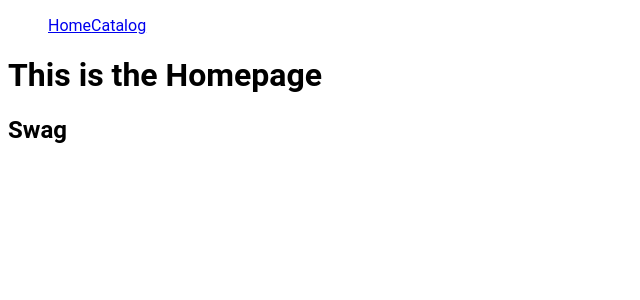
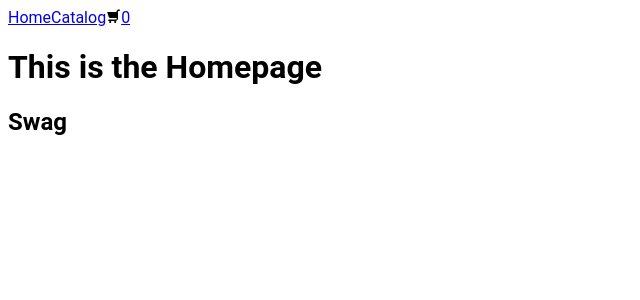
Before and after one commit to Ying-lenny/odin-shopping, a React (Create React App) app: page / in a window 1280 px wide. Shown: the top 300 px of the page, without its empty margins (0-640 px from the left). Built offline with nearby package versions, Linux system fonts and the light colour scheme.

Commit message:
Created new page views and moved cart to navbar

```diff
--- a/src/App.js
+++ b/src/App.js
@@ -1,15 +1,40 @@
-const App = () => {
-  return (
-    <div>
-      <h1>This is the Homepage</h1>
-      <h2>Swag</h2>
-    </div>
-  );
-};
+import { BrowserRouter, Routes, Route } from 'react-router-dom';
+import Homepage from './pages/Homepage';
+import CatalogPage from './pages/CatalogPage';
+import Nav from './Components/Nav';
+import ShoppingCart from './Components/ShoppingCart'
+import { CartProvider } from "./context/CartContext";
+import { useState } from 'react';
 
-  //! Red
-  //*Highlight
-  //?Blue
-  //Todo
+function App() {
+    const [showCart, setShowCart] = useState(false)
+
+	function toggleShoppingCart(e){
+		e.preventDefault()
+		setShowCart(!showCart)
+	}
+
+    return (
+        <CartProvider>
+            <BrowserRouter>
+                <div className='Router'>
+                    <Nav toggleShoppingCart={toggleShoppingCart}/>
+					{showCart ?
+						<div
+							key="shoppingCart"
+							className='shopping-cart-sidebar'
+						>
+							<ShoppingCart toggleShoppingCart={toggleShoppingCart}/>
+						</div>
+					: null}
+                    <Routes>
+                        <Route path='/' exact element={<Homepage/>}/>
+                        <Route path='/Catalog' element={<CatalogPage/>}/>
+                    </Routes>
+                </div>
+            </BrowserRouter>
+        </CartProvider>
+    )
+}
 
 export default App;
--- /dev/null
+++ b/src/Assets/Cart.js
@@ -0,0 +1,18 @@
+import * as React from "react"
+
+const SvgComponent = (props) => (
+  <svg
+    xmlns="http://www.w3.org/2000/svg"
+    width={15}
+    height={15}
+    style={{
+      enableBackground: "new 0 0 15 15",
+    }}
+    xmlSpace="preserve"
+    {...props}
+  >
+    <path d="M13.2 1.5s-1.391-.041-1.946.5c-.534.52-.754.918-.754 2H1.2l1.394 4.814c.003.008.01.015.013.022.235.657.848 1.13 1.579 1.158l.013.006h6.5v.2s.001.3-.199.7c-.2.4-.3.6-1.1.6H2.9c-1 0-1 1.5 0 1.5H9.3c1.2 0 2.1-.7 2.4-1.4.3-.7.3-1.3.3-1.3V4c0-.524.229-1 .7-1h.55a.75.75 0 0 0 0-1.5h-.05zM9.2 13c-.6 0-1 .4-1 1s.4 1 1 1 1-.4 1-1-.4-1-1-1zm-5 0c-.6 0-1 .4-1 1s.4 1 1 1 1-.4 1-1-.4-1-1-1z" />
+  </svg>
+)
+
+export default SvgComponent
--- a/src/Components/Catalog.js
+++ /dev/null
@@ -1,31 +0,0 @@
-import {React, useState} from "react";
-import ProductContainer from "./ProductContainer";
-import ShoppingCart from "./ShoppingCart";
-import cart from '../Assets/cart.png'
-
-const Catalog = () => {
-    const [cartClicked, setCartClicked] = useState(false)
-
-    return (
-        <div>
-            <div>
-                {cartClicked ? (
-                    <ShoppingCart/>
-                ) : null }
-            </div>
-            <div
-                onClick={() => {
-                    setCartClicked(!cartClicked);
-                }}
-            >
-                <img src={cart} alt='cart'/>
-            </div>
-            <div>
-                <ProductContainer/>
-            </div>
-            <h1>Hello from the shopping Catalog</h1>
-        </div>
-    )
-}
-
-export default Catalog;
--- a/src/Components/Nav.js
+++ b/src/Components/Nav.js
@@ -1,14 +1,22 @@
-import React from "react";
+import React, { useContext } from "react";
 import { Link } from "react-router-dom";
-import CartIcon from "../Assets/cart.png"
+import CartIcon from "../Assets/Cart"
+import CartContext from "../context/CartContext";
 
-function  Nav({}){
+function  Nav({toggleShoppingCart}){
+    const {cart} = useContext(CartContext)
     return (
         <div className="navbar">
-                <ul className="nav-links">
+                <nav className="nav-links">
                     <Link to='/'>Home</Link>
                     <Link to='/Catalog'>Catalog</Link>
-                </ul>
+                    <Link to='/Catalog' onClick={toggleShoppingCart} className='cart-container'>
+                        <CartIcon className="cart-icon"/>
+                        <span className="cart-count-container">
+                            <span>{cart.length}</span>
+                        </span>
+                    </Link>
+                </nav>
         </div>
     )
 }
--- a/src/Components/RouteSwitch.js
+++ /dev/null
@@ -1,23 +0,0 @@
-import { BrowserRouter, Routes, Route } from 'react-router-dom';
-import App from '../App';
-import Catalog from './Catalog';
-import Nav from './Nav';
-import { CartProvider } from "../context/CartContext";
-
-const RouteSwitch = () => {
-    return (
-        <CartProvider>
-            <BrowserRouter>
-                <div className='Router'>
-                    <Nav/>
-                    <Routes>
-                        <Route path='/' exact element={<App/>}/>
-                        <Route path='/Catalog' element={<Catalog/>}/>
-                    </Routes>
-                </div>
-            </BrowserRouter>
-        </CartProvider>
-    )
-}
-
-export default RouteSwitch;
--- a/src/Components/ShoppingCartCard.js
+++ b/src/Components/ShoppingCartCard.js
@@ -12,7 +12,7 @@ function ShoppingCartCard({product, showAdd}){
     return(
         <div className="shopping-card">
             <img src={product["src"]} alt={product["title"]}/>
-            <button onClick={removeFromCart}>Button</button>
+            <button onClick={removeFromCart}>X</button>
         </div>
     )
 }
--- a/src/data.js
+++ b/src/data.js
@@ -27,13 +27,13 @@ let products = [
         src: Dreams,
         id: 3,
         title: "Our Dreams at Dusk Vol. 1",
-        price: 3
+        price: 12.99
     },
     {
         src: Souboutei,
         id: 4,
         title: "Souboutei must be destroyed Vol. 1",
-        price: 3
+        price: 9.99
     }
 ]
 
--- a/src/index.js
+++ b/src/index.js
@@ -1,11 +1,11 @@
 import React from 'react';
 import ReactDOM from 'react-dom/client';
-import RouteSwitch from './Components/RouteSwitch';
+import App from './App';
 import './App.css'
 
 const root = ReactDOM.createRoot(document.getElementById('root'));
 root.render(
   <React.StrictMode>
-    <RouteSwitch />
+    <App />
   </React.StrictMode>
 );
--- /dev/null
+++ b/src/pages/CatalogPage.js
@@ -0,0 +1,14 @@
+import React from "react";
+import ProductContainer from "../Components/ProductContainer";
+
+const CatalogPage = () => {
+    return (
+        <div>
+            <div>
+                <ProductContainer/>
+            </div>
+        </div>
+    )
+}
+
+export default CatalogPage;
--- /dev/null
+++ b/src/pages/Homepage.js
@@ -0,0 +1,10 @@
+function Homepage(){
+    return(
+        <div>
+            <h1>This is the Homepage</h1>
+            <h2>Swag</h2>
+        </div>
+    )
+}
+
+export default Homepage;
```
